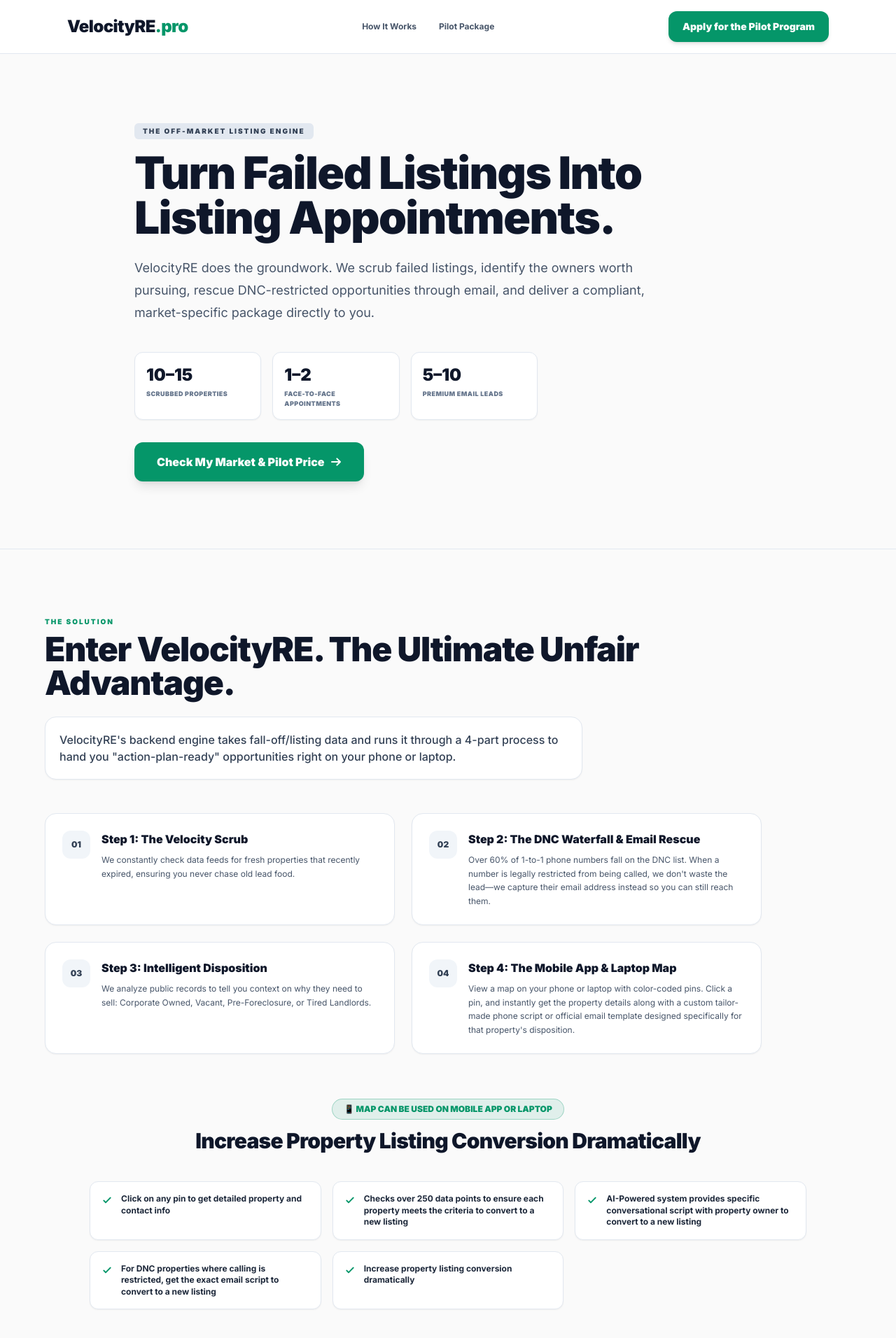
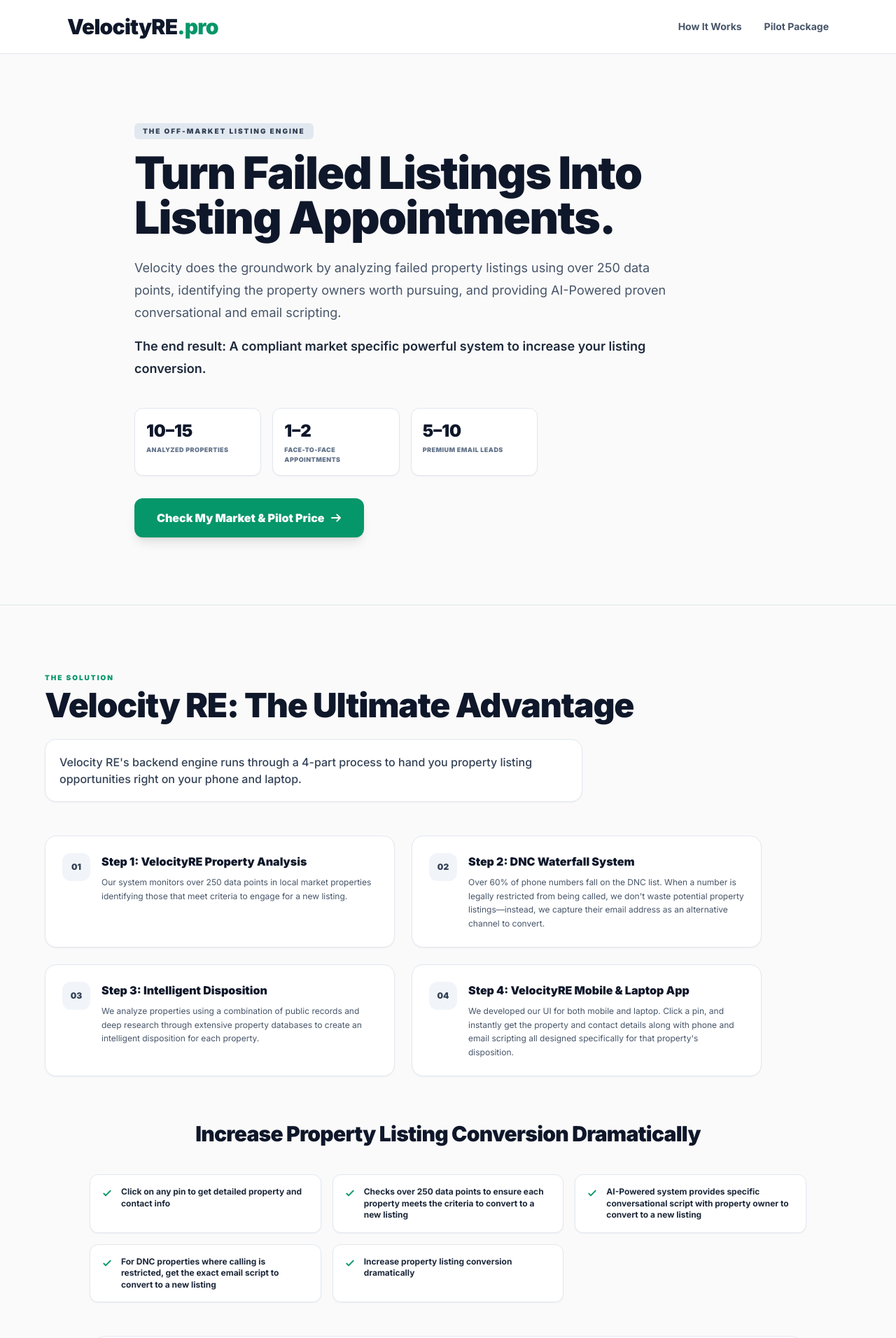
Before and after one commit to bbarnes4318/roofvisor, a Next.js app: page /properties in a window 1280 px wide. Shown: the top 1912 px of the page at 70% size. Built offline with nearby package versions, Linux system fonts and the light colour scheme.

Commit message:
Apply requested copy, structural, styling, and global rule updates

```diff
--- a/app/privacy/page.tsx
+++ b/app/privacy/page.tsx
@@ -123,7 +123,7 @@
                 1. Information We Collect
               </h2>
               <p>
-                We collect information to identify off-market seller opportunities, scrub data, and deliver market intelligence. The types of personal information we collect include:
+                We collect information to identify off-market seller opportunities, analyze data, and deliver market intelligence. The types of personal information we collect include:
               </p>
               <ul className="list-disc pl-5 space-y-2">
                 <li>
@@ -148,7 +148,7 @@
               </p>
               <ul className="list-disc pl-5 space-y-2">
                 <li>
-                  To scrub public property records and audit 250+ data points for seller signals.
+                  To analyze public property records and audit 250+ data points for seller signals.
                 </li>
                 <li>
                   To deliver exclusive seller opportunities, custom phone scripts, and DNC email templates directly to participating Agents.
--- a/app/properties/PropertiesLanding.tsx
+++ b/app/properties/PropertiesLanding.tsx
@@ -101,15 +101,10 @@
 
       {/* Visual Window Header */}
       <div className="flex flex-wrap items-center justify-between gap-3 border-b border-slate-200 pb-4 mb-5">
-        <div className="flex items-center gap-3">
-          <div className="flex items-center gap-1.5">
-            <span className="h-3 w-3 rounded-full bg-red-400" />
-            <span className="h-3 w-3 rounded-full bg-amber-400" />
-            <span className="h-3 w-3 rounded-full bg-emerald-400" />
-          </div>
-          <span className="text-[#059669] text-xs font-black uppercase tracking-[0.16em]">
-            VelocityRE Mobile &amp; Laptop Map Engine
-          </span>
+        <div className="flex items-center gap-1.5">
+          <span className="h-3 w-3 rounded-full bg-red-400" />
+          <span className="h-3 w-3 rounded-full bg-amber-400" />
+          <span className="h-3 w-3 rounded-full bg-emerald-400" />
         </div>
 
         {/* View Toggle */}
@@ -192,7 +187,7 @@
             </button>
           ))}
 
-          {/* Bottom Tags Bar matching image */}
+          {/* Bottom Tags Bar */}
           <div className="absolute bottom-3 left-3 right-3 flex flex-wrap gap-1.5 justify-center z-10">
             {["Corporate Owned", "Vacant", "Pre-Foreclosure", "Tired Landlord"].map((tag) => (
               <span key={tag} className="rounded-lg border border-slate-300 bg-white/90 px-2 py-0.5 text-[8px] font-black uppercase text-slate-600 shadow-sm">
@@ -254,10 +249,6 @@
             </div>
 
           </div>
-
-          <div className="mt-4 pt-3 border-t border-slate-200 text-center text-[10px] font-bold text-slate-500">
-            Click any pin to inspect property facts &amp; tailor-made scripts
-          </div>
         </div>
 
       </div>
@@ -294,16 +285,16 @@
   return (
     <main className="min-h-screen bg-white text-[#0F172A] font-sans">
 
-      {/* 1. HEADER (Matches image) */}
+      {/* 1. HEADER */}
       <header className="sticky top-0 z-50 border-b border-slate-200 bg-white/95 backdrop-blur-md">
-        <div className="mx-auto flex max-w-6xl items-center justify-between px-4 py-4 sm:px-6 lg:px-8">
+        <div className="mx-auto flex max-w-6xl items-center justify-between px-4 py-5 sm:px-6 lg:px-8">
           <a href="/" className="text-left cursor-pointer">
-            <span className="block text-xl font-black tracking-tight text-slate-900 sm:text-2xl">
+            <span className="block text-2xl font-black tracking-tight text-slate-900 sm:text-3xl">
               VelocityRE<span className="text-[#059669]">.pro</span>
             </span>
           </a>
 
-          <nav className="hidden md:flex items-center gap-8 text-xs font-bold text-slate-600">
+          <nav className="flex items-center gap-8 text-xs sm:text-sm font-bold text-slate-600">
             <button type="button" onClick={() => scrollToId("how-it-works")} className="hover:text-slate-900 transition">
               How It Works
             </button>
@@ -311,18 +302,10 @@
               Pilot Package
             </button>
           </nav>
-
-          <button
-            type="button"
-            onClick={() => scrollToId("claim-market")}
-            className="rounded-xl bg-[#059669] hover:bg-[#047857] px-5 py-3 text-xs sm:text-sm font-black text-white shadow-md transition"
-          >
-            Apply for the Pilot Program
-          </button>
         </div>
       </header>
 
-      {/* 2. HERO SECTION (Light Theme matching image) */}
+      {/* 2. HERO SECTION */}
       <section className="relative bg-[#FAFAFA] border-b border-slate-200 px-4 py-16 sm:px-6 sm:py-24 lg:px-8">
         <div className="mx-auto max-w-4xl text-left">
 
@@ -334,14 +317,19 @@
             Turn Failed Listings Into Listing Appointments.
           </h1>
 
-          <p className="mt-6 max-w-3xl text-base leading-7 text-slate-600 sm:text-lg sm:leading-8">
-            VelocityRE does the groundwork. We scrub failed listings, identify the owners worth pursuing, rescue DNC-restricted opportunities through email, and deliver a compliant, market-specific package directly to you.
-          </p>
+          <div className="mt-6 max-w-3xl space-y-4 text-base leading-7 text-slate-600 sm:text-lg sm:leading-8">
+            <p>
+              Velocity does the groundwork by analyzing failed property listings using over 250 data points, identifying the property owners worth pursuing, and providing AI-Powered proven conversational and email scripting.
+            </p>
+            <p className="font-semibold text-slate-800">
+              The end result: A compliant market specific powerful system to increase your listing conversion.
+            </p>
+          </div>
 
           {/* 3 Metric Stat Boxes */}
           <div className="mt-10 grid grid-cols-3 gap-3 max-w-xl sm:gap-4">
             {[
-              ["10–15", "SCRUBBED PROPERTIES"],
+              ["10–15", "ANALYZED PROPERTIES"],
               ["1–2", "FACE-TO-FACE APPOINTMENTS"],
               ["5–10", "PREMIUM EMAIL LEADS"],
             ].map(([stat, label]) => (
@@ -367,19 +355,18 @@
         </div>
       </section>
 
-
-      {/* 4. THE SOLUTION & INTERACTIVE MAP SECTION (Below Hero as requested) */}
+      {/* 3. THE ULTIMATE ADVANTAGE (4-Step Process & Map Visual) */}
       <Section id="how-it-works" className="bg-[#FAFAFA] border-b border-slate-200">
         <div className="max-w-4xl text-left mb-12">
           <span className="text-[10px] font-black uppercase tracking-[0.2em] text-[#059669] block mb-2">
             THE SOLUTION
           </span>
           <h2 className="text-3xl font-black tracking-tight text-slate-900 sm:text-5xl">
-            Enter VelocityRE. The Ultimate Unfair Advantage.
+            Velocity RE: The Ultimate Advantage
           </h2>
 
           <div className="mt-6 rounded-2xl border border-slate-200 bg-white p-5 shadow-sm text-sm sm:text-base font-medium text-slate-700 leading-relaxed max-w-3xl">
-            VelocityRE&apos;s backend engine takes fall-off/listing data and runs it through a 4-part process to hand you &quot;action-plan-ready&quot; opportunities right on your phone or laptop.
+            Velocity RE&apos;s backend engine runs through a 4-part process to hand you property listing opportunities right on your phone and laptop.
           </div>
         </div>
 
@@ -388,23 +375,23 @@
           {[
             [
               "01",
-              "Step 1: The Velocity Scrub",
-              "We constantly check data feeds for fresh properties that recently expired, ensuring you never chase old lead food.",
+              "Step 1: VelocityRE Property Analysis",
+              "Our system monitors over 250 data points in local market properties identifying those that meet criteria to engage for a new listing.",
             ],
             [
               "02",
-              "Step 2: The DNC Waterfall & Email Rescue",
-              "Over 60% of 1-to-1 phone numbers fall on the DNC list. When a number is legally restricted from being called, we don't waste the lead—we capture their email address instead so you can still reach them.",
+              "Step 2: DNC Waterfall System",
+              "Over 60% of phone numbers fall on the DNC list. When a number is legally restricted from being called, we don't waste potential property listings—instead, we capture their email address as an alternative channel to convert.",
             ],
             [
               "03",
               "Step 3: Intelligent Disposition",
-              "We analyze public records to tell you context on why they need to sell: Corporate Owned, Vacant, Pre-Foreclosure, or Tired Landlords.",
+              "We analyze properties using a combination of public records and deep research through extensive property databases to create an intelligent disposition for each property.",
             ],
             [
               "04",
-              "Step 4: The Mobile App & Laptop Map",
-              "View a map on your phone or laptop with color-coded pins. Click a pin, and instantly get the property details along with a custom tailor-made phone script or official email template designed specifically for that property's disposition.",
+              "Step 4: VelocityRE Mobile & Laptop App",
+              "We developed our UI for both mobile and laptop. Click a pin, and instantly get the property and contact details along with phone and email scripting all designed specifically for that property's disposition.",
             ],
           ].map(([step, title, desc]) => (
             <div key={step} className="rounded-2xl border border-slate-200 bg-white p-6 shadow-sm flex items-start gap-4">
@@ -419,12 +406,8 @@
           ))}
         </div>
 
-        {/* Map Feature Header & Bullets (As requested) */}
+        {/* Map Feature Header & Bullets */}
         <div className="max-w-4xl mx-auto text-center mb-10">
-          <div className="inline-flex items-center gap-2 rounded-full border border-[#059669]/30 bg-[#059669]/10 px-4 py-1.5 text-xs font-black uppercase text-[#059669] mb-3">
-            <span>📱 Map can be used on mobile app or laptop</span>
-          </div>
-
           <h3 className="text-3xl font-black text-slate-900 tracking-tight">
             Increase Property Listing Conversion Dramatically
           </h3>
@@ -449,9 +432,9 @@
         <InteractiveMapVisual />
       </Section>
 
-      {/* 5. THE PILOT PROGRAM PACKAGE SECTION (Matches image) */}
+      {/* 4. THE PILOT PROGRAM PACKAGE SECTION */}
       <Section id="pilot-package" className="bg-white border-b border-slate-200">
-        <div className="flex flex-col lg:flex-row lg:items-end justify-between gap-6 mb-12">
+        <div className="flex flex-col lg:flex-row lg:items-end justify-between gap-6 mb-6">
           <div className="max-w-3xl text-left">
             <span className="text-[10px] font-black uppercase tracking-[0.2em] text-slate-500 block mb-2">
               THE PILOT PROGRAM PACKAGE
@@ -465,14 +448,15 @@
           <div className="shrink-0 rounded-2xl border border-slate-300 bg-slate-100 p-4 text-center">
             <strong className="block text-2xl font-black text-slate-900">$279–$479</strong>
             <span className="text-[9px] font-black uppercase tracking-wider text-slate-600 block mt-0.5">
-              PER MONTH – BASED ON MARKET
+              for Pilot Program – BASED ON MARKET
             </span>
           </div>
         </div>
 
-        <div className="space-y-4 max-w-3xl text-sm leading-relaxed text-slate-600 mb-10 text-left">
+        {/* Increased spacing and smaller font sub-copy */}
+        <div className="mt-8 mb-10 space-y-3 max-w-3xl text-xs sm:text-sm leading-relaxed text-slate-500 text-left">
           <p>
-            Every VelocityRE pilot is built around the actual opportunity available in your target market. Monthly pilot pricing ranges from $279 to $479, based on the market and the custom package we can support there.
+            Every VelocityRE pilot is built around the actual opportunity available in your target market. Pilot pricing ranges from $279 to $479, based on the market and the custom package we can support there.
           </p>
           <p>
             Because we deliver a concentrated supply of highly prequalified properties—not shared lists—we can invite only a limited number of pilot agents in each market. If your market is available, we&apos;ll confirm your exact package and price before you enroll.
@@ -483,22 +467,22 @@
           Your Pilot Package Includes:
         </h3>
 
-        {/* 3 Package Component Cards */}
+        {/* 3 Package Component Cards (Border removed from center card) */}
         <div className="grid gap-6 md:grid-cols-3 mb-10">
 
           <div className="rounded-2xl border border-slate-200 bg-[#FAFAFA] p-6 text-left shadow-sm">
             <strong className="block text-3xl font-black text-slate-900">10 to 15</strong>
-            <h4 className="mt-3 text-sm font-black text-slate-900">Highly-Targeted, Scrubbed Properties:</h4>
+            <h4 className="mt-3 text-sm font-black text-slate-900">Highly targeted analyzed listing properties:</h4>
             <p className="mt-2 text-xs leading-relaxed text-slate-600">
-              Ready-to-prospect off-market properties tailored directly to your zip code.
+              Ready-to-prospect off-market properties tailored directly to your zip codes.
             </p>
           </div>
 
-          <div className="rounded-2xl border-2 border-[#059669] bg-emerald-50/40 p-6 text-left shadow-sm">
+          <div className="rounded-2xl border border-slate-200 bg-[#FAFAFA] p-6 text-left shadow-sm">
             <strong className="block text-3xl font-black text-slate-900">1 to 2</strong>
             <h4 className="mt-3 text-sm font-black text-slate-900">Guaranteed Face-to-Face Appointments:</h4>
             <p className="mt-2 text-xs leading-relaxed text-slate-600">
-              Our internal team will work the system to book 1 to 2 new listing appointments for you. You just show up and close.
+              Our internal team will schedule 1 to 2 prequalified listing appointments.
             </p>
           </div>
 
@@ -506,31 +490,29 @@
             <strong className="block text-3xl font-black text-slate-900">5 to 10</strong>
             <h4 className="mt-3 text-sm font-black text-slate-900">Premium Email Leads:</h4>
             <p className="mt-2 text-xs leading-relaxed text-slate-600">
-              High-value opportunities where the phone number matches the DNC list, complete with the exact email templates you need to engage them.
+              High value opportunities on the DNC list are not wasted. Instead, we provide the exact email address and scripting to engage them through the email channel versus a call.
             </p>
           </div>
 
         </div>
-
-        {/* Customization banner */}
-        <div className="rounded-xl border border-emerald-200 bg-emerald-50 p-4 text-xs font-bold text-slate-700 text-left">
-          After the pilot proves its value, you can customize your ongoing package—whether you want to work the data yourself, or upgrade to have us continue booking your appointments for you.
-        </div>
       </Section>
 
-      {/* 6. CLAIM MARKET LEAD CAPTURE FORM (Dark Navy Section matching image) */}
+      {/* 5. CLAIM MARKET LEAD CAPTURE FORM (Dark Navy Section) */}
       <Section id="claim-market" className="bg-white">
         <div className="overflow-hidden rounded-3xl bg-[#0B1928] text-white p-8 sm:p-12 lg:p-16 shadow-2xl">
           <div className="grid gap-12 lg:grid-cols-2 lg:items-center">
 
             {/* Left Copy */}
-            <div className="text-left space-y-5">
+            <div className="text-left space-y-4">
               <span className="text-[10px] font-black uppercase tracking-[0.2em] text-[#059669]">
                 EVERY STEP
               </span>
               <h2 className="text-3xl font-black tracking-tight sm:text-5xl leading-tight">
-                Claim Your Market Before Your Competitors Do.
+                Claim Your Market Before Competitors.
               </h2>
+              <p className="text-base font-bold text-emerald-400">
+                Exclusive property listing inventory limits the number of agents we invite
+              </p>
               <p className="text-sm sm:text-base leading-relaxed text-slate-300">
                 The supply of highly prequalified properties is different in every market, so each pilot is customized and availability is limited. Enter your information to check your market, receive your exact package, and confirm your exact monthly pilot price within the $279–$479 range.
               </p>
@@ -648,7 +630,7 @@
         </div>
       </Section>
 
-      {/* 7. FAQ SECTION (Preserved as requested) */}
+      {/* 6. FAQ SECTION */}
       <Section className="bg-[#FAFAFA] border-t border-slate-200">
         <div className="mx-auto max-w-3xl">
           <div className="text-center mb-12">
@@ -664,7 +646,7 @@
             {[
               [
                 "What is included in the VelocityRE Pilot Package?",
-                "Each pilot package includes 10-15 scrubbed properties, 1-2 guaranteed face-to-face appointments booked for you, and 5-10 premium email leads for DNC-restricted properties.",
+                "Each pilot package includes 10-15 analyzed listing properties, 1-2 guaranteed face-to-face appointments booked for you, and 5-10 premium email leads for DNC-restricted properties.",
               ],
               [
                 "Can the opportunity map be used on mobile app or laptop?",
@@ -672,15 +654,15 @@
               ],
               [
                 "What script is provided for DNC-restricted properties?",
-                "For Do-Not-Call (DNC) restricted properties, we provide the exact email script tailored specifically for that property's disposition to convert the homeowner into a listing.",
+                "For Do-Not-Call (DNC) restricted properties, we provide the exact email address and scripting tailored specifically for that property's disposition.",
               ],
               [
-                "How much does the monthly pilot package cost?",
-                "Monthly pilot pricing ranges from $279 to $479 based on your specific target market and the available property volume.",
+                "How much does the pilot package cost?",
+                "Pilot pricing ranges from $279 to $479 based on your specific target market and the available property volume.",
               ],
               [
                 "Are these opportunities shared with other agents?",
-                "No. We deliver a concentrated supply of highly prequalified properties exclusively to pilot agents in each approved market territory.",
+                "No. Exclusive property listing inventory limits the number of agents we invite.",
               ],
             ].map(([question, answer]) => (
               <details key={question} className="group py-5 text-left">
@@ -695,7 +677,7 @@
         </div>
       </Section>
 
-      {/* 8. FOOTER */}
+      {/* 7. FOOTER */}
       <footer className="border-t border-slate-200 bg-slate-900 text-slate-400 px-4 py-10 sm:px-6 lg:px-8">
         <div className="mx-auto max-w-6xl">
           <div className="flex flex-col sm:flex-row items-center justify-between gap-6">
--- a/app/terms/page.tsx
+++ b/app/terms/page.tsx
@@ -133,7 +133,7 @@
                 2. Description of Services
               </h2>
               <p>
-                VelocityRE.pro provides off-market property scrubbing, seller opportunity intelligence, contact data enrichment, AI conversational scripts, DNC email rescue templates, interactive map access, and appointment scheduling services for licensed real estate professionals.
+                VelocityRE.pro provides off-market property analysis, seller opportunity intelligence, contact data enrichment, AI conversational scripts, DNC email rescue templates, interactive map access, and appointment scheduling services for licensed real estate professionals.
               </p>
               <p>
                 Our services facilitate data intelligence and prospecting opportunities. We do not act as a real estate brokerage, nor do we directly negotiate property sales contracts between homeowners and buyers.
```
